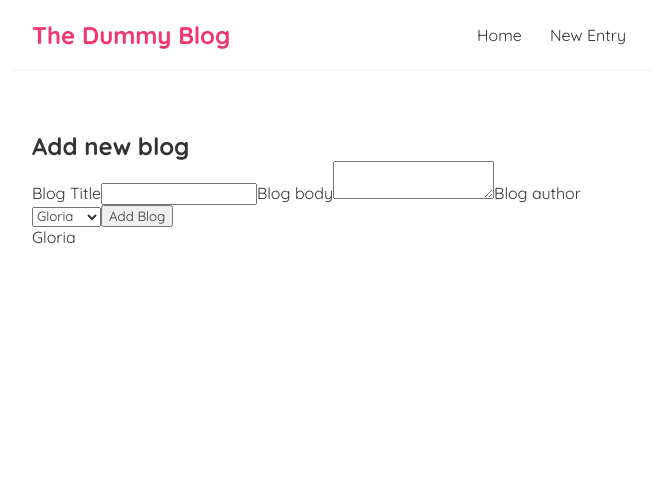
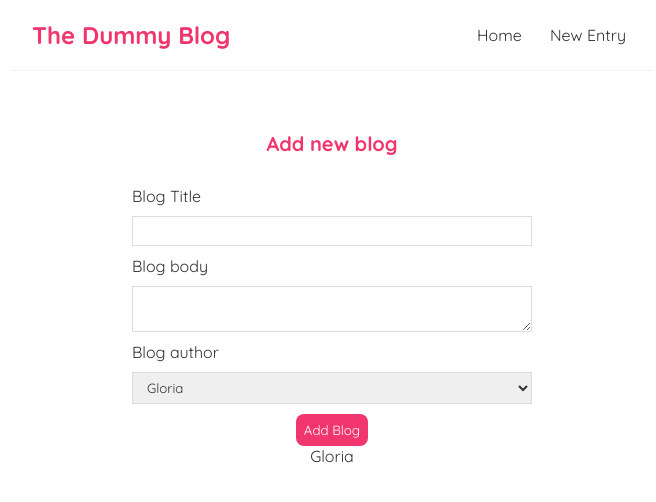
Before and after one commit to giang184/learn-modern-react, a React (Create React App) app: page /create in a window 1280 px wide. Shown: the top 502 px of the page, without its empty margins (308-964 px from the left). Built offline with nearby package versions, Linux system fonts and the light colour scheme.

Commit message:
add styles

```diff
--- a/src/index.css
+++ b/src/index.css
@@ -34,6 +34,7 @@
   padding: 20px;
 }
 
+/* blog previews / list */
 .blog-preview {
   padding: 10px 16px;
   margin: 20px 0;
@@ -47,6 +48,56 @@
   color: #f1356d;
   margin-bottom: 8px;
 }
-.blog-preview a {
+.blog-preview a{
   text-decoration: none;
 }
+
+/* blog details page */
+.blog-details h2 {
+  font-size: 20px;
+  color: #f1356d;
+  margin-bottom: 10px;
+}
+.blog-details div {
+  margin: 20px 0;
+}
+.blog-details button {
+  background: #f1356d;
+  color: #fff;
+  border: 0;
+  padding: 8px;
+  border-radius: 8px;
+  cursor: pointer;
+}
+
+/* create new blog form */
+.create {
+  max-width: 400px;
+  margin: 0 auto;
+  text-align: center;
+}
+.create label {
+  text-align: left;
+  display: block;
+}
+.create h2 {
+  font-size: 20px;
+  color: #f1356d;
+  margin-bottom: 30px;
+}
+.create input, .create textarea, .create select {
+  width: 100%;
+  padding: 6px 10px;
+  margin: 10px 0;
+  border: 1px solid #ddd;
+  box-sizing: border-box;
+  display: block;
+}
+.create button {
+  background: #f1356d;
+  color: #fff;
+  border: 0;
+  padding: 8px;
+  border-radius: 8px;
+  cursor: pointer;
+}
```
